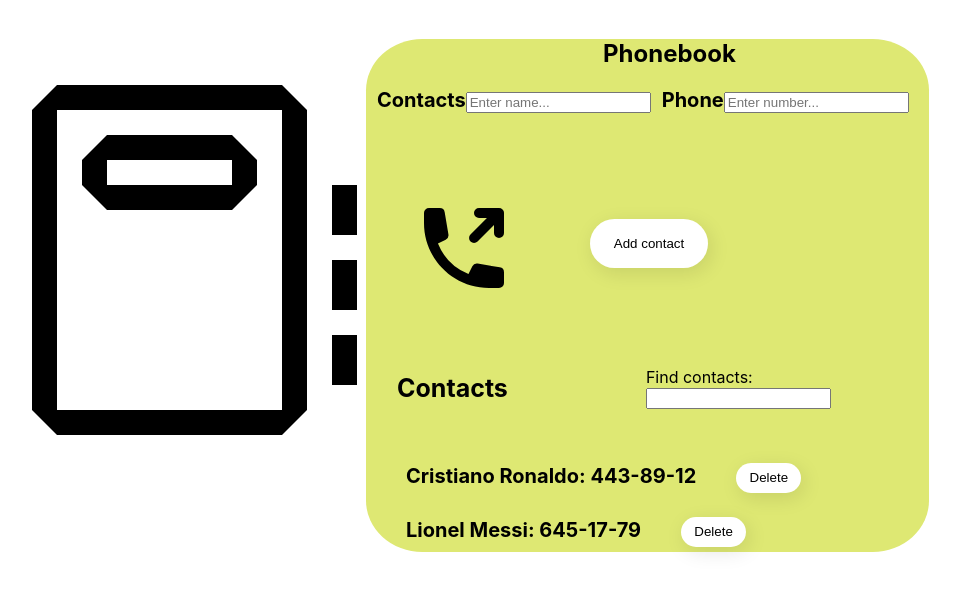
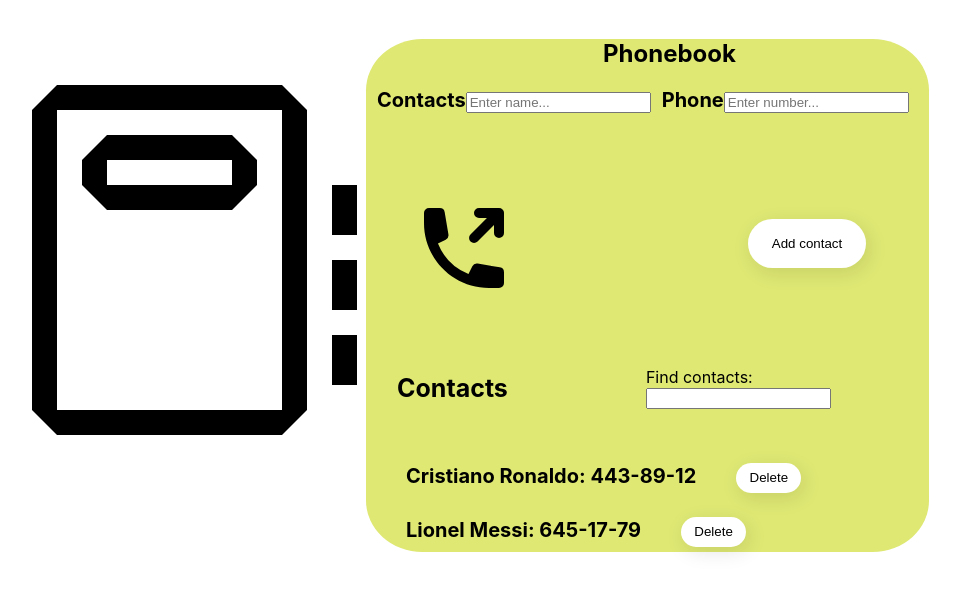
Before and after one commit to Anton240896/goit-react-hw-06-phonebook, a React (Create React App) app: page / in a window 1280 px wide. Shown: the top 590 px of the page, without its empty margins (18-978 px from the left). Built offline with nearby package versions, Linux system fonts and the light colour scheme.

Commit message:
Update contactForm.styled.js

```diff
--- a/src/components/ContactForm/contactForm.styled.js
+++ b/src/components/ContactForm/contactForm.styled.js
@@ -15,7 +15,7 @@ export const Button = styled.button`
   height: 49px;
   background-color: white;
   margin-top: 106px;
-  margin-left: 224px;
+  margin-left: 382px;
   border-radius: 60px;
   border-color: black;
   border: none;
```
